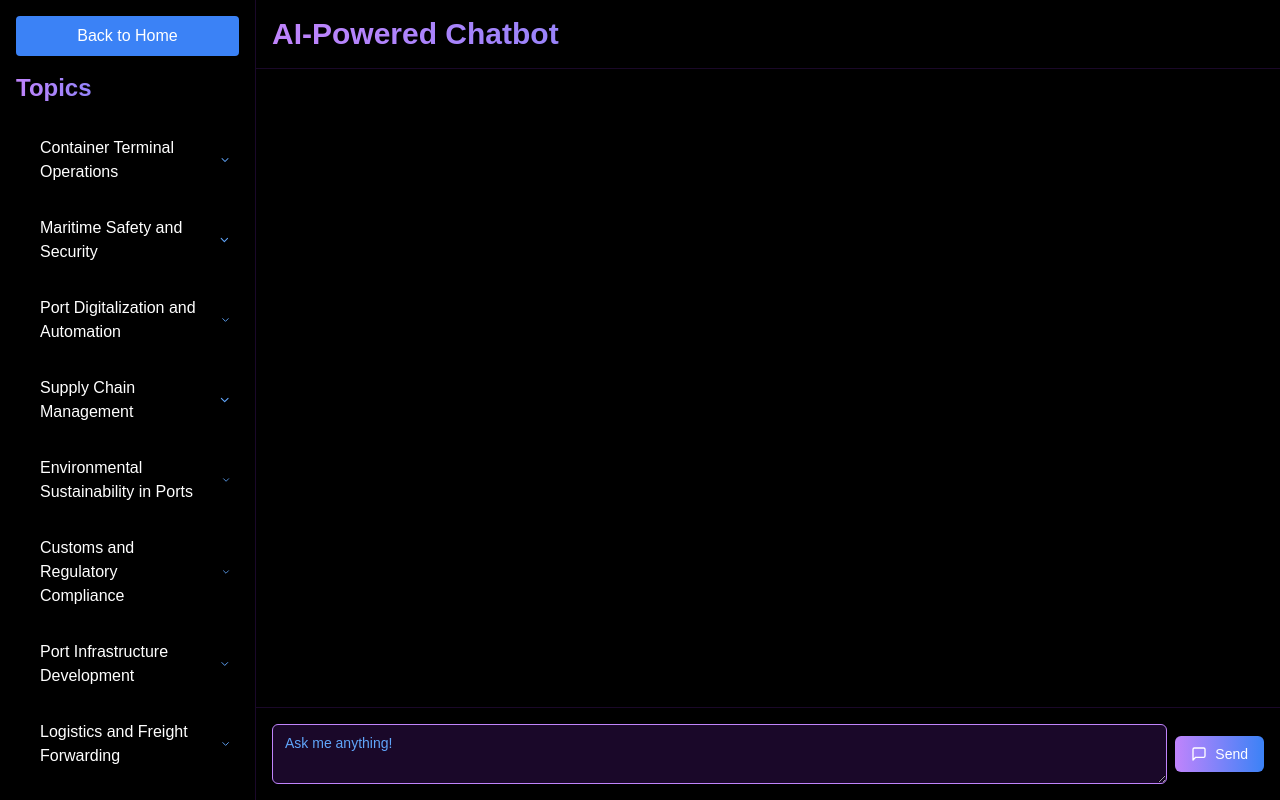
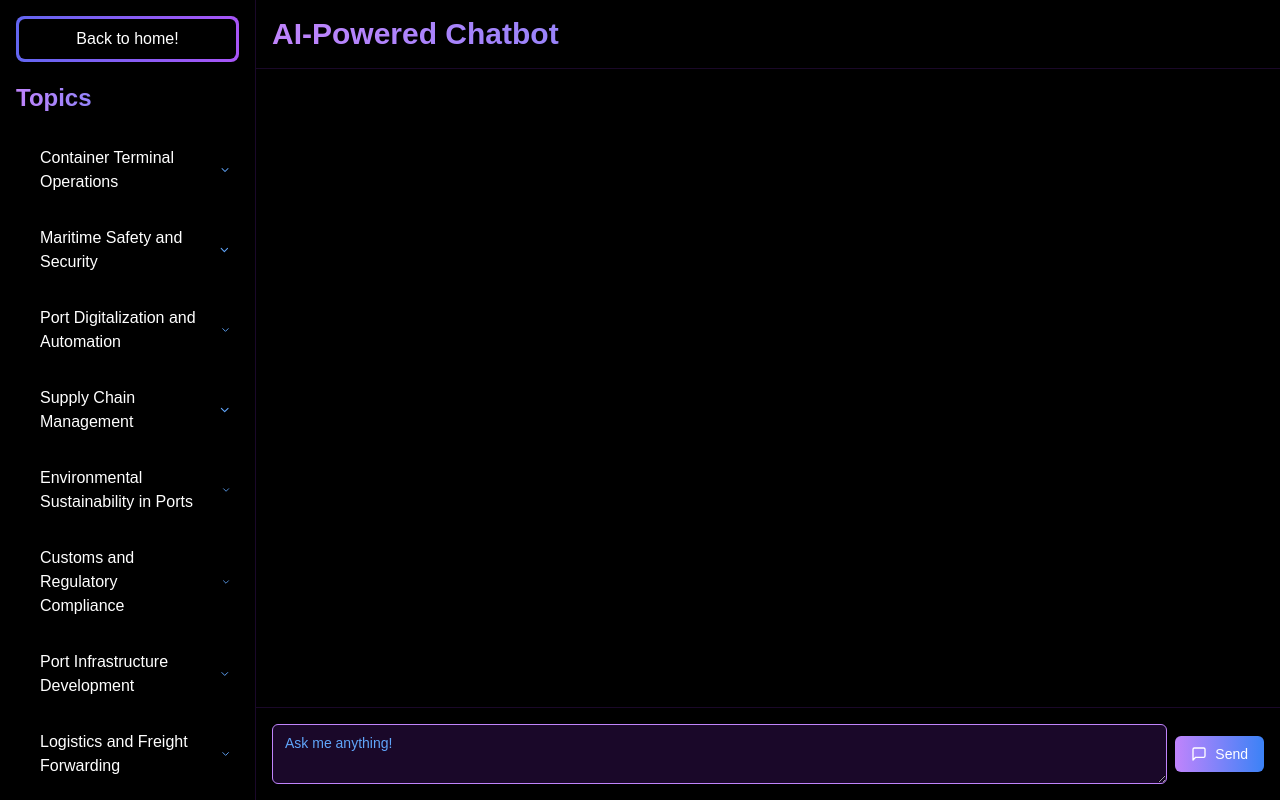
Before and after one commit to wenjebs/psa-codesprint-2024, a Next.js app: page /chatbot in a window 1280 px wide. Built offline with nearby package versions, Linux system fonts and the light colour scheme.

Commit message:
Change home button for chatbot

```diff
--- a/pages/chatbot.tsx
+++ b/pages/chatbot.tsx
@@ -10,8 +10,6 @@ import { ChevronDown, Upload, MessageSquare, Loader } from "lucide-react";
 import { Textarea } from "@/components/ui/textarea";
 import "../app/globals.css";
 import { useRouter } from "next/router";
-
-
 
 export default function ChatbotUI() {
   const [messages, setMessages] = useState([]);
@@ -160,12 +158,12 @@ export default function ChatbotUI() {
     <div className="flex h-screen bg-black text-white overflow-hidden">
       <div className="w-64 border-r border-purple-900/30">
         <ScrollArea className="h-full">
-          <div className="p-4">
-            <button
-              onClick={handleGoHome}
-              className="w-full px-4 py-2 mb-4 text-white bg-blue-500 rounded hover:bg-blue-600 transition-colors"
-            >
-              Back to Home
+          <div className="p-4 flex flex-col h-full justify-between">
+            <button className="p-[3px] relative mb-5" onClick={handleGoHome}>
+              <div className="absolute inset-0 bg-gradient-to-r from-indigo-500 to-purple-500 rounded-lg" />
+              <div className="px-8 py-2 bg-black rounded-[6px] relative group transition duration-200 text-white hover:bg-transparent">
+                Back to home!
+              </div>
             </button>
             <h2 className="text-2xl font-bold mb-4 bg-clip-text text-transparent bg-gradient-to-r from-purple-400 to-blue-500">
               Topics
```
